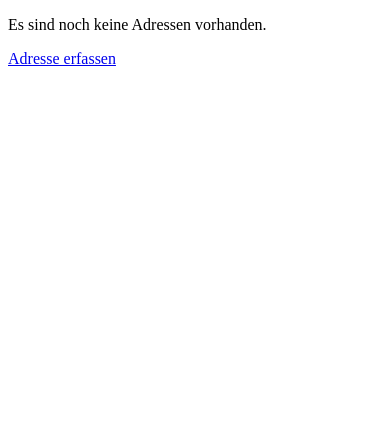
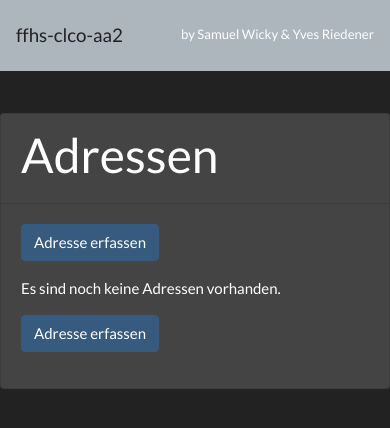
Before and after one commit to reecube/ffhs-clco-aa2, a Symfony app: template templates/address/index.html.twig in a window 390 px wide. Shown: the top 428 px of the page. Run offline with Twig, Linux system fonts and the light colour scheme; the template is opened without the code that fills it, so the values that code supplies are empty; some libraries are stand-ins or nearby versions.

Commit message:
implemented bootstrap design

```diff
--- a/templates/address/index.html.twig
+++ b/templates/address/index.html.twig
@@ -1,29 +1,58 @@
 {% extends 'base.html.twig' %}
 
-{% block title %}Adressen{% endblock %}
+{% set title = 'Adressen' %}
 
-{% block body %}
+{% block content %}
     {# @var \App\Document\Address[] addresses #}
 
+    <p>
+        <a href="{{ url('address-insert') }}" class="btn btn-primary">
+            <span>Adresse erfassen</span>
+        </a>
+    </p>
+
     {% if addresses|length %}
+        <table class="table">
+            <thead>
+            <tr>
+                <th scope="col">Vorname</th>
+                <th scope="col">Nachname</th>
+                <th scope="col">Controls</th>
+            </tr>
+            </thead>
+            <tbody>
+            {% for address in addresses %}
+                <tr class="table-{{ loop.index0 is even ? 'primary' : 'secondary' }}">
+                    <th>{{ address.firstname }}</th>
+                    <th>{{ address.lastname }}</th>
+                    <td>
+                        <ul class="css-address-entry-controls">
+                            <li class="css-delete">
+                                <a class="js-confirm-delete" title="Löschen"
+                                   href="{{ url('address-delete', { id: address.id }) }}">
+                                    <i class="fas fa-trash"></i>
+                                </a>
+                            </li>
+                            <li>
+                                <a href="{{ url('address-update', { id: address.id }) }}" title="Bearbeiten">
+                                    <i class="fas fa-edit"></i>
+                                </a>
+                            </li>
+                        </ul>
+                    </td>
+                </tr>
+            {% endfor %}
+            </tbody>
+        </table>
         <ul>
-            {% for address in addresses %}
-                <li>
-                    <a href="{{ url('address-update', { id: address.id }) }}">
-                        <span>{{ address.firstname }}</span>
-                        <span>&nbsp;</span>
-                        <span>{{ address.lastname }}</span>
-                    </a>
-                </li>
-            {% endfor %}
         </ul>
     {% else %}
         <p>Es sind noch keine Adressen vorhanden.</p>
     {% endif %}
 
-    <div>
-        <a href="{{ url('address-insert') }}">
+    <p>
+        <a href="{{ url('address-insert') }}" class="btn btn-primary">
             <span>Adresse erfassen</span>
         </a>
-    </div>
+    </p>
 {% endblock %}
--- a/templates/base.html.twig
+++ b/templates/base.html.twig
@@ -1,12 +1,90 @@
 <!DOCTYPE html>
 <html>
-    <head>
-        <meta charset="UTF-8">
-        <title>{% block title %}Welcome!{% endblock %}</title>
-        {% block stylesheets %}{% endblock %}
-    </head>
-    <body>
-        {% block body %}{% endblock %}
-        {% block javascripts %}{% endblock %}
-    </body>
+<head>
+    <meta charset="UTF-8">
+    <meta http-equiv="content-type" content="text/html; charset=UTF-8">
+    <meta name="robots" content="noindex, nofollow">
+    <meta name="googlebot" content="noindex, nofollow">
+    <meta name="viewport" content="width=device-width, initial-scale=1">
+    <title>{{ title }}</title>
+    {% block stylesheets %}
+        <link rel="stylesheet" type="text/css" href="https://bootswatch.com/4/darkly/bootstrap.min.css">
+        <link rel="stylesheet" href="https://use.fontawesome.com/releases/v5.0.13/css/all.css"
+              integrity="sha384-DNOHZ68U8hZfKXOrtjWvjxusGo9WQnrNx2sqG0tfsghAvtVlRW3tvkXWZh58N9jp"
+              crossorigin="anonymous">
+        <style>
+            body {
+                padding-top: 90px;
+            }
+
+            form input[type="submit"] {
+                float: right;
+            }
+
+            .css-address-entry-controls {
+                margin: 0;
+                padding: 0;
+
+                list-style: none;
+
+                text-align: center;
+            }
+
+            .css-address-entry-controls li {
+                display: inline-block;
+
+                margin-left: 5px;
+            }
+
+            .css-address-entry-controls .css-delete {
+                float: left;
+
+                margin: 0;
+            }
+        </style>
+    {% endblock %}
+</head>
+<body>
+{% block body %}
+    <nav class="navbar navbar-expand-lg navbar-light bg-light fixed-top">
+        <a class="navbar-brand" href="{{ url('index') }}">
+            <span>ffhs-clco-aa2</span>
+        </a>
+        <small>by Samuel Wicky & Yves Riedener</small>
+    </nav>
+
+    {% block container %}
+        <div class="row row-lg">
+            <div class="hidden-xs hidden-sm col-md-3 col-lg-4">&nbsp;</div>
+            <div class="col-md-6 col-lg-4">
+                <div class="card text-white bg-secondary mb-3">
+                    <div class="card-header">
+                        <h1>
+                            <span>{{ title }}</span>
+                        </h1>
+                    </div>
+                    <div class="card-body">
+                        {% block content %}
+                        {% endblock %}
+                    </div>
+                </div>
+            </div>
+            <div class="hidden-xs hidden-sm col-md-3 col-lg-4">&nbsp;</div>
+        </div>
+    {% endblock %}
+{% endblock %}
+
+{% block javascripts %}
+    <script type="text/javascript" src="https://bootswatch.com/_vendor/jquery/dist/jquery.min.js"></script>
+    <script type="text/javascript" src="https://bootswatch.com/_vendor/popper.js/dist/umd/popper.min.js"></script>
+    <script type="text/javascript" src="https://bootswatch.com/_vendor/bootstrap/dist/js/bootstrap.min.js"></script>
+    <script>
+        $(document).on('click', '.js-confirm-delete', function (event) {
+            if (!confirm('Unwiderruflich löschen?')) {
+                event.preventDefault();
+            }
+        });
+    </script>
+{% endblock %}
+</body>
 </html>
```
Also changed, not shown: src/Controller/AddressController.php (+25 -0 lines), src/Form/AddressType.php (+22 -27 lines), templates/address/insert.html.twig (+12 -7 lines), templates/address/update.html.twig (+12 -7 lines), 1 other file.
